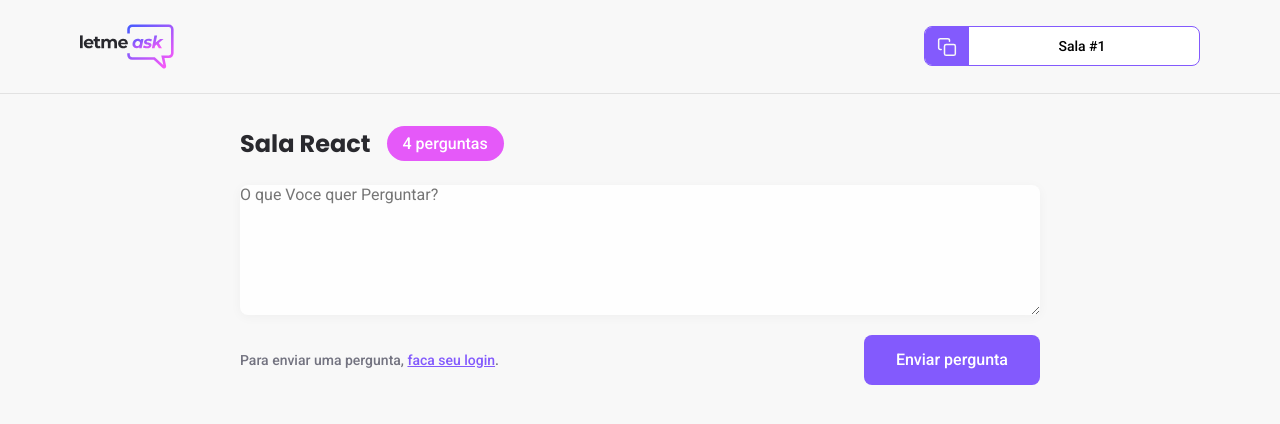
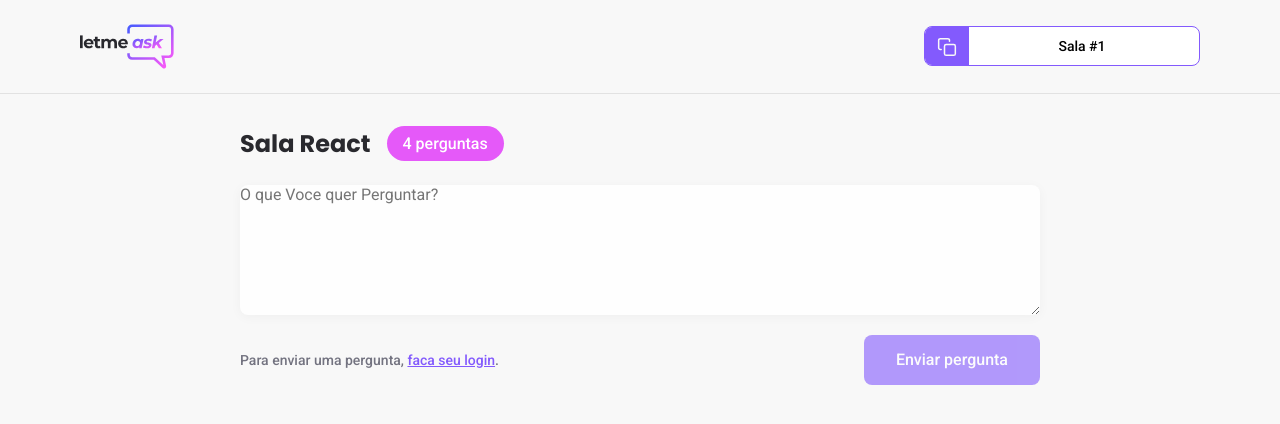
Before and after one commit to Hugovarellaa/Projeto-02, a React (Create React App) app: page /rooms/1 in a window 1280 px wide. Shown: the top 424 px of the page. Built offline with nearby package versions, Linux system fonts and the light colour scheme; no server answers.

Commit message:
Update Room.tsx
.

```diff
--- a/src/pages/Room.tsx
+++ b/src/pages/Room.tsx
@@ -63,7 +63,7 @@ export function Room() {
 						<span>
 							Para enviar uma pergunta, <button> faca seu login</button>.
 						</span>
-						<Button type="submit">Enviar pergunta</Button>
+						<Button type="submit" disabled={!user}>Enviar pergunta</Button>
 					</div>
 				</form>
 			</main>
```
